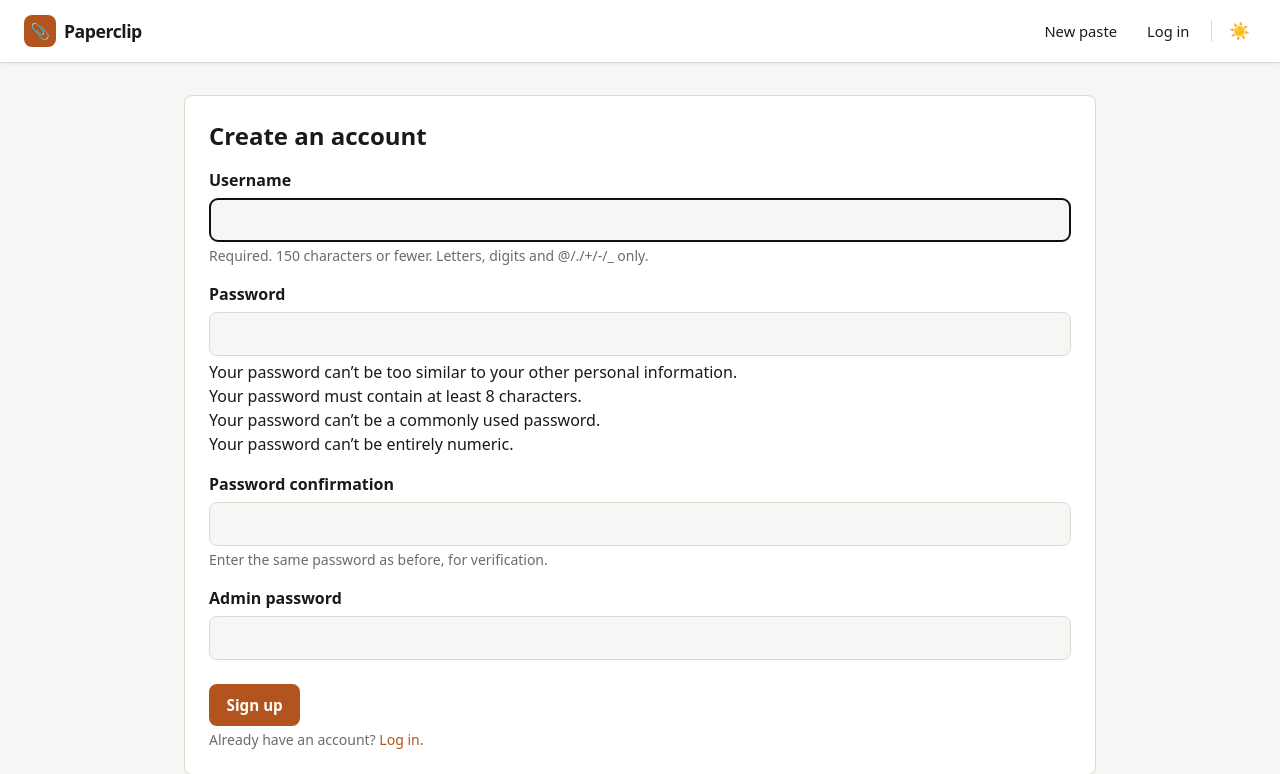
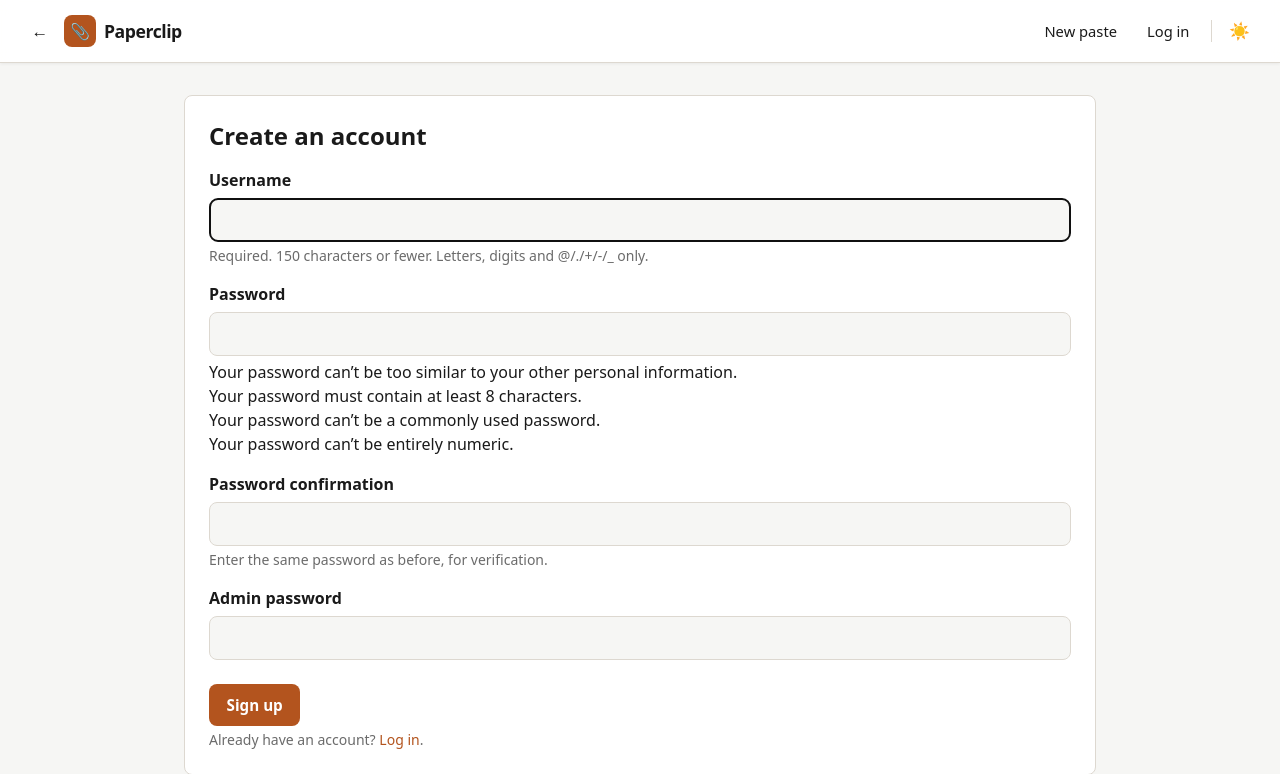
Before and after one commit to Nephty/paperclip, a Django app: page /accounts/signup/ in a window 1280 px wide. Shown: the top 774 px of the page. Run offline with Django 5.2, Linux system fonts and the light colour scheme; some libraries are stand-ins or nearby versions.

Commit message:
Add back-to-hub button in the header
A small left-arrow icon button next to the brand mark, linking to "/"
(the domain root, where the hub sits behind the reverse proxy).

Co-Authored-By: Claude Sonnet 5 <noreply@anthropic.com>
Claude-Session: https://claude.ai/code/session_01SjftgSab5EEVZVpyqYYsuY

```diff
--- a/templates/base.html
+++ b/templates/base.html
@@ -76,10 +76,13 @@
 </head>
 <body class="min-h-screen flex flex-col">
   <header class="sticky top-0 z-20 flex items-center justify-between gap-4 px-4 sm:px-6 py-2.5 sm:py-3 border-b border-[var(--border)] shadow-[0_1px_3px_rgba(0,0,0,0.06)] backdrop-blur bg-[color-mix(in_srgb,var(--panel)_92%,transparent)]">
-    <a href="{% url 'pastes:create' %}" class="inline-flex items-center gap-2 text-base sm:text-[1.1rem] font-bold tracking-tight">
-      <span class="inline-flex items-center justify-center w-8 h-8 rounded-lg bg-[var(--accent)] text-base leading-none">📎</span>
-      Paperclip
-    </a>
+    <div class="flex items-center gap-2">
+      <a href="/" class="inline-flex items-center justify-center w-8 h-8 rounded-full text-[1.05rem] leading-none hover:bg-[var(--bg)] transition-colors" title="Back to Nephty Lab" aria-label="Back to Nephty Lab">←</a>
+      <a href="{% url 'pastes:create' %}" class="inline-flex items-center gap-2 text-base sm:text-[1.1rem] font-bold tracking-tight">
+        <span class="inline-flex items-center justify-center w-8 h-8 rounded-lg bg-[var(--accent)] text-base leading-none">📎</span>
+        Paperclip
+      </a>
+    </div>
     <nav class="flex items-center gap-1.5 text-[0.85rem] sm:text-[0.92rem] flex-wrap">
       <a href="{% url 'pastes:create' %}" class="inline-flex items-center px-3 py-2 rounded-full hover:bg-[var(--bg)] hover:text-[var(--accent)] transition-colors">New paste</a>
       {% if user.is_authenticated %}
```
